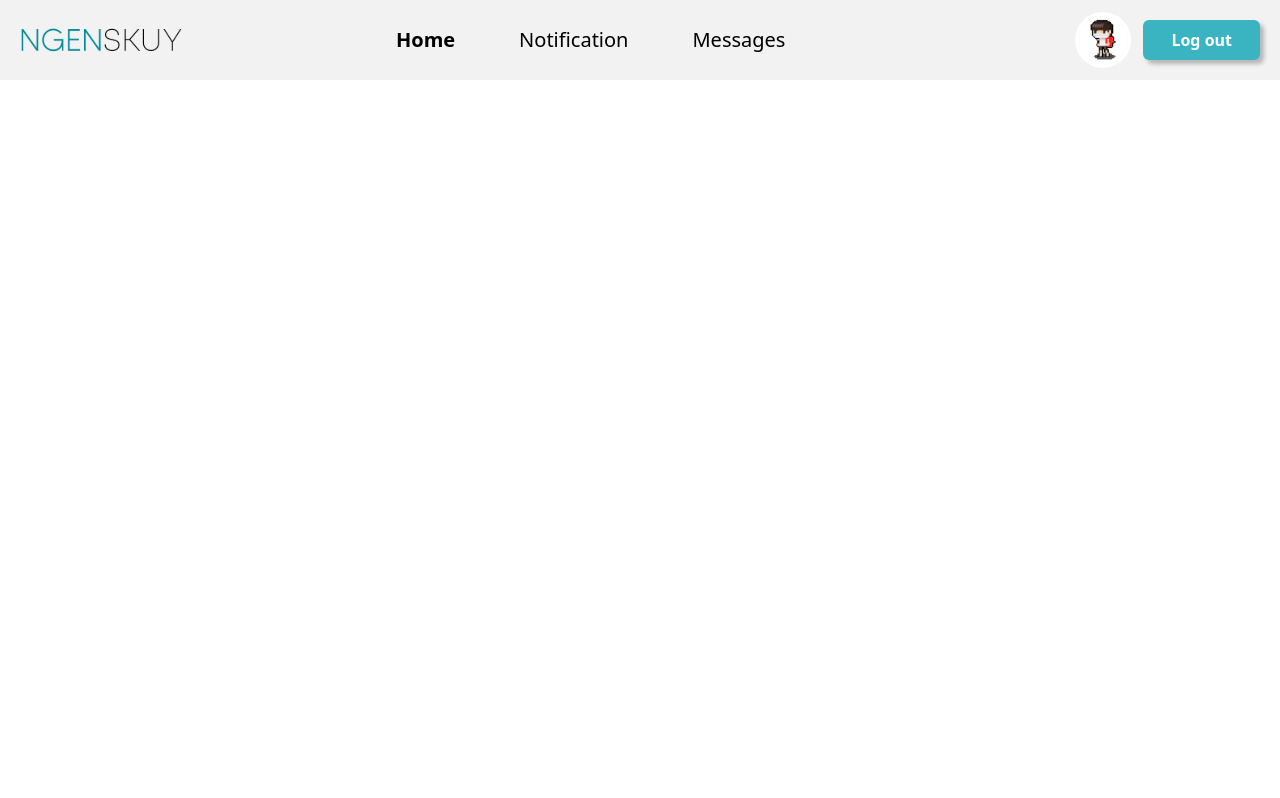
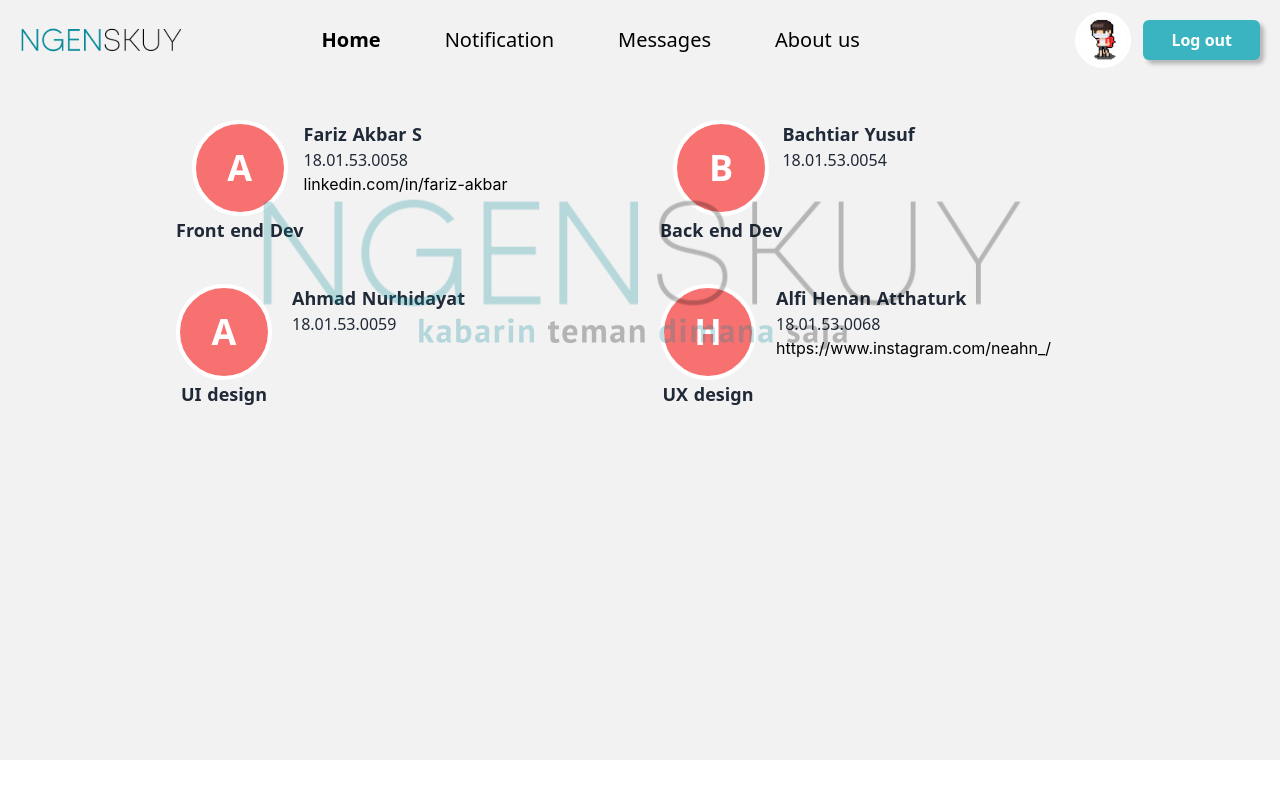
Before and after one commit to isneverdead/nuxt-ngenskuy, a Nuxt app: page /about in a window 1280 px wide. Built offline with nearby package versions, Linux system fonts and the light colour scheme.

Commit message:
adding about us

```diff
--- a/components/Navbar.vue
+++ b/components/Navbar.vue
@@ -11,28 +11,34 @@
     <div v-if="isUser" class="hidden lg:flex flex-row items-center">
       <NuxtLink
         to="/"
-        class="
-          font-sans
-          cursor-pointer
-          font-semibold
-          text-xl
-          mr-16
-          hover:text-gray-700
-        "
+        :class="['navlink', currentPageIs == 'home' ? 'font-semibold' : '']"
+        @click="setCurrentPage('home')"
       >
         Home
       </NuxtLink>
       <NuxtLink
         to="/notification"
-        class="font-sans cursor-pointer text-xl mr-16 hover:text-gray-700"
+        :class="[
+          'navlink',
+          currentPageIs == 'notification' ? 'font-semibold' : '',
+        ]"
+        @click="setCurrentPage('notification')"
       >
         Notification
       </NuxtLink>
       <NuxtLink
         to="/message"
-        class="font-sans cursor-pointer text-xl mr-16 hover:text-gray-700"
+        :class="['navlink', currentPageIs == 'message' ? 'font-semibold' : '']"
+        @click="setCurrentPage('message')"
       >
         Messages
+      </NuxtLink>
+      <NuxtLink
+        to="/about"
+        :class="['navlink', currentPageIs == 'about' ? 'font-semibold' : '']"
+        @click="setCurrentPage('about')"
+      >
+        About us
       </NuxtLink>
     </div>
     <div v-if="isUser" class="hidden lg:flex flex-row items-center">
@@ -104,13 +110,15 @@ export default {
   },
   computed: {
     ...mapGetters(['isSidebarOpen']),
+    ...mapGetters(['currentPageIs']),
     getUser() {
       return this.$store.state.sidebarOpenStatus
     },
   },
   methods: {
     ...mapActions(['toggleSideba']),
-    ...mapMutations(['toggleSidebar']),
+    ...mapMutations(['toggleSidebar', 'setCurrentPage']),
+    // ...mapMutations([]),
     hhhh() {
       // eslint-disable-next-line no-console
       console.log('akbar')
@@ -121,6 +129,10 @@ export default {
 </script>
 
 <style scoped>
+.navlink {
+  @apply font-sans cursor-pointer text-xl mr-16 hover:text-gray-700;
+}
+
 .button-shadow {
   box-shadow: 4px 4px 4px rgba(0, 0, 0, 0.25);
 }
--- a/components/Sidebar.vue
+++ b/components/Sidebar.vue
@@ -20,17 +20,34 @@
           <img src="~/assets/close_sidebar_icon.svg" alt="close-icon" />
         </div>
       </div>
-      <h1 class="font-sans font-semibold text-xl text-gray-800">Home</h1>
+      <NuxtLink to="/" class="font-sans font-semibold text-xl text-gray-800"
+        >Home</NuxtLink
+      >
       <div class="h-1 my-3 rounded-md bg-white"></div>
-      <h1 class="font-sans font-semibold text-xl text-gray-800">
+      <NuxtLink
+        to="/notification"
+        class="font-sans font-semibold text-xl text-gray-800"
+      >
         Notification
-      </h1>
+      </NuxtLink>
       <div class="h-1 my-3 rounded-md bg-white"></div>
-      <h1 class="font-sans font-semibold text-xl text-gray-800">Messages</h1>
+      <NuxtLink
+        to="/message"
+        class="font-sans font-semibold text-xl text-gray-800"
+        >Messages</NuxtLink
+      >
       <div class="h-1 my-3 rounded-md bg-white"></div>
-      <h1 class="font-sans font-semibold text-xl text-gray-800">About Us</h1>
+      <NuxtLink
+        to="/about"
+        class="font-sans font-semibold text-xl text-gray-800"
+        >About Us</NuxtLink
+      >
       <div class="h-1 my-3 rounded-md bg-white"></div>
-      <h1 class="font-sans font-semibold text-xl text-gray-800">Log out</h1>
+      <NuxtLink
+        to="/login"
+        class="font-sans font-semibold text-xl text-gray-800"
+        >Log out</NuxtLink
+      >
       <div class="h-1 my-3 rounded-md bg-white"></div>
     </div>
   </div>
--- /dev/null
+++ b/pages/about.vue
@@ -0,0 +1,259 @@
+<template>
+  <div class="canvas">
+    <!-- body  -->
+    <div
+      class="
+        w-full
+        px-28
+        pt-5
+        grid grid-flow-row grid-cols-2
+        lg:grid-cols-2
+        gap-10
+        relative
+      "
+    >
+      <img class="logo" src="~/assets/logo-ngenskuy.svg" alt="ngenskuy-logo" />
+      <div class="flex flex-row">
+        <div class="flex flex-col items-center">
+          <div
+            class="
+              w-24
+              h-24
+              overflow-hidden
+              flex flex-row
+              items-center
+              justify-center
+              text-center
+              border-white border-4
+              rounded-full
+              bg-red-400
+            "
+          >
+            <h1 class="text-4xl font-sans text-white font-bold uppercase">
+              {{ initials }}
+            </h1>
+            <!-- <img :src="profileUrl" alt="profile-picture" /> -->
+            <!-- <img src="~/assets/profile_picture.png" alt="profile-picture" /> -->
+          </div>
+          <h1 class="font-sans text-lg font-semibold text-gray-800">
+            Front end Dev
+          </h1>
+        </div>
+        <div class="flex flex-col text-start items-start">
+          <h1 class="font-sans text-lg font-semibold text-gray-800">
+            Fariz Akbar S
+          </h1>
+          <h1 class="font-sans text-gray-800">18.01.53.0058</h1>
+          <a href="https://linkedin.com/in/fariz-akbar"
+            >linkedin.com/in/fariz-akbar</a
+          >
+        </div>
+      </div>
+      <!-- profile 2 -->
+      <div class="flex flex-row">
+        <div class="flex flex-col items-center">
+          <div
+            class="
+              w-24
+              h-24
+              overflow-hidden
+              flex flex-row
+              items-center
+              justify-center
+              text-center
+              border-white border-4
+              rounded-full
+              bg-red-400
+            "
+          >
+            <h1 class="text-4xl font-sans text-white font-bold uppercase">B</h1>
+            <!-- <img :src="profileUrl" alt="profile-picture" /> -->
+            <!-- <img src="~/assets/profile_picture.png" alt="profile-picture" /> -->
+          </div>
+          <h1 class="font-sans text-lg font-semibold text-gray-800">
+            Back end Dev
+          </h1>
+        </div>
+        <div class="flex flex-col text-start items-start">
+          <h1 class="font-sans text-lg font-semibold text-gray-800">
+            Bachtiar Yusuf
+          </h1>
+          <h1 class="font-sans text-gray-800">18.01.53.0054</h1>
+          <!-- <a href="https://linkedin.com/in/fariz-akbar"
+            >linkedin.com/in/fariz-akbar</a
+          > -->
+        </div>
+      </div>
+      <!-- profile 3 -->
+      <div class="flex flex-row">
+        <div class="flex flex-col items-center mr-5">
+          <div
+            class="
+              w-24
+              h-24
+              overflow-hidden
+              flex flex-row
+              items-center
+              justify-center
+              text-center
+              border-white border-4
+              rounded-full
+              bg-red-400
+            "
+          >
+            <h1 class="text-4xl font-sans text-white font-bold uppercase">A</h1>
+            <!-- <img :src="profileUrl" alt="profile-picture" /> -->
+            <!-- <img src="~/assets/profile_picture.png" alt="profile-picture" /> -->
+          </div>
+          <h1 class="font-sans text-lg font-semibold text-gray-800">
+            UI design
+          </h1>
+        </div>
+        <div class="flex flex-col text-start items-start">
+          <h1 class="font-sans text-lg font-semibold text-gray-800">
+            Ahmad Nurhidayat
+          </h1>
+          <h1 class="font-sans text-gray-800">18.01.53.0059</h1>
+          <!-- <a href="https://linkedin.com/in/fariz-akbar"
+            >linkedin.com/in/fariz-akbar</a
+          > -->
+        </div>
+      </div>
+      <!-- profile 4 -->
+      <div class="flex flex-row">
+        <div class="flex flex-col items-center mr-5">
+          <div
+            class="
+              w-24
+              h-24
+              overflow-hidden
+              flex flex-row
+              items-center
+              justify-center
+              text-center
+              border-white border-4
+              rounded-full
+              bg-red-400
+            "
+          >
+            <h1 class="text-4xl font-sans text-white font-bold uppercase">H</h1>
+            <!-- <img :src="profileUrl" alt="profile-picture" /> -->
+            <!-- <img src="~/assets/profile_picture.png" alt="profile-picture" /> -->
+          </div>
+          <h1 class="font-sans text-lg font-semibold text-gray-800">
+            UX design
+          </h1>
+        </div>
+        <div class="flex flex-col text-start items-start">
+          <h1 class="font-sans text-lg font-semibold text-gray-800">
+            Alfi Henan Atthaturk
+          </h1>
+          <h1 class="font-sans text-gray-800">18.01.53.0068</h1>
+          <a href="https://www.instagram.com/neahn_/"
+            >https://www.instagram.com/neahn_/</a
+          >
+        </div>
+      </div>
+    </div>
+    <!-- body  -->
+  </div>
+</template>
+
+<script>
+import { mapGetters } from 'vuex'
+export default {
+  data() {
+    return {
+      currentChat: 1,
+      // isSidebarOpen: !true,
+      listChat: [],
+    }
+  },
+  computed: {
+    ...mapGetters(['getAllChat']),
+    ...mapGetters(['getAllFriend']),
+    ...mapGetters(['getUserById']),
+
+    initials() {
+      const x = this.getUserById(this.currentChat).username
+
+      return x.charAt(0)
+    },
+  },
+
+  methods: {
+    // ...mapMutations(['toggleCurrentChat']),
+    toggleCurrentChat(id) {
+      // eslint-disable-next-line no-console
+      console.log(id)
+      this.listChat = []
+      this.currentChat = id
+      this.listChat = this.getAllChat
+    },
+  },
+}
+</script>
+
+<style scoped>
+.canvas {
+  @apply w-full flex flex-col text-center px-16 pt-5;
+
+  height: 85vh;
+  background-color: #f2f2f2;
+}
+
+.logo {
+  @apply absolute top-0 left-0 right-0 mx-auto mt-20 w-8/12;
+
+  /* z-index: -; */
+}
+
+.card {
+  background: #b7f7fe;
+  box-shadow: 4px 4px 4px rgba(0, 0, 0, 0.25);
+}
+
+.message-card {
+  background: #b7f7fe;
+}
+
+.friend-list-section {
+  background: #dedddd;
+}
+
+.button-shadow {
+  box-shadow: 4px 4px 4px rgba(0, 0, 0, 0.25);
+}
+
+.button-green {
+  background: #3bb4c1;
+}
+
+.button-signup {
+  background: #e3e3e3;
+}
+
+.backgrounda {
+  background-image: url('~/assets/logo-ngenskuy.svg');
+}
+/* width */
+::-webkit-scrollbar {
+  width: 8px;
+}
+
+/* Track */
+::-webkit-scrollbar-track {
+  background: #b7f7fe;
+}
+
+/* Handle */
+::-webkit-scrollbar-thumb {
+  background: #888;
+  border-radius: 20px;
+}
+
+/* Handle on hover */
+::-webkit-scrollbar-thumb:hover {
+  background: #555;
+}
+</style>
--- a/store/index.js
+++ b/store/index.js
@@ -2,6 +2,7 @@ export const state = () => ({
   isUser: true,
   sidebarOpenStatus: false,
   currentChatTo: 1,
+  currentPage: 'home',
   users: [
     {
       userId: 1,
@@ -105,6 +106,12 @@ export const mutations = {
   toggleCurrentChat(state, id) {
     state.currentChatTo = id
   },
+
+  setCurrentPage(state, id) {
+    // eslint-disable-next-line no-console
+    console.log(id)
+    state.currentPage = id
+  },
 }
 
 export const getters = {
@@ -124,4 +131,5 @@ export const getters = {
   isSidebarOpen: (state) => state.sidebarOpenStatus,
 
   currentChat: (state) => state.currentChatTo,
+  currentPageIs: (state) => state.currentPage,
 }
```
Also changed, not shown: assets/logo-ngenskuy.svg (added).
